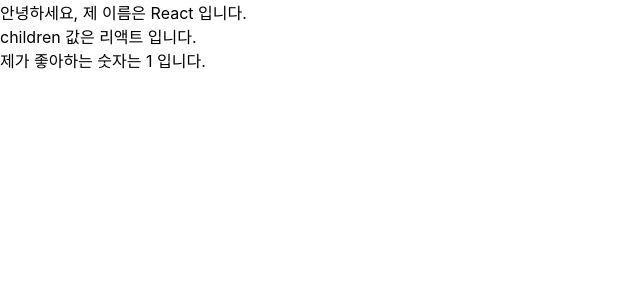
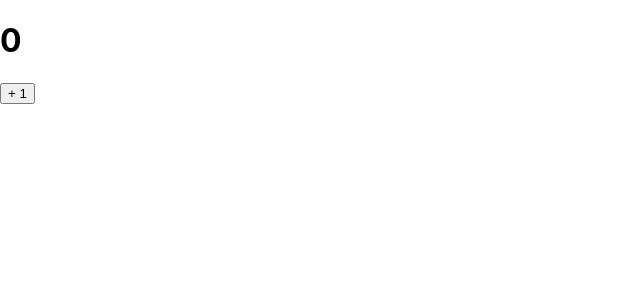
Before and after one commit to ye-geeee/react-sample, a React (Create React App) app: page / in a window 1280 px wide. Shown: the top 300 px of the page, without its empty margins (0-640 px from the left). Built offline with nearby package versions, Linux system fonts and the light colour scheme.

Commit message:
how to use state from component

```diff
--- a/src/App.js
+++ b/src/App.js
@@ -1,11 +1,10 @@
 import React, { Component } from 'react';
 import MyComponent from './MyComponent';
+import Counter from './Counter';
 
 const App = () => {
   return (
-    <MyComponent name="React" favoriteNumber={1}>
-      리액트
-    </MyComponent>
+    <Counter></Counter>
   );
 };
 
--- /dev/null
+++ b/src/Counter.js
@@ -0,0 +1,27 @@
+import React, { Component } from 'react';
+
+class Counter extends Component {
+  state = {
+    number: 0,
+  }
+
+  render() {
+    const { number } = this.state;
+    return (
+      <div>
+        <h1>{number}</h1>
+        <button
+          onClick={() => {
+            this.setState({ number: number + 1 },
+              () => {
+                console.log('setState called');
+              })
+          }}>
+          + 1
+        </button>
+      </div>
+    );
+  }
+}
+
+export default Counter;
```
